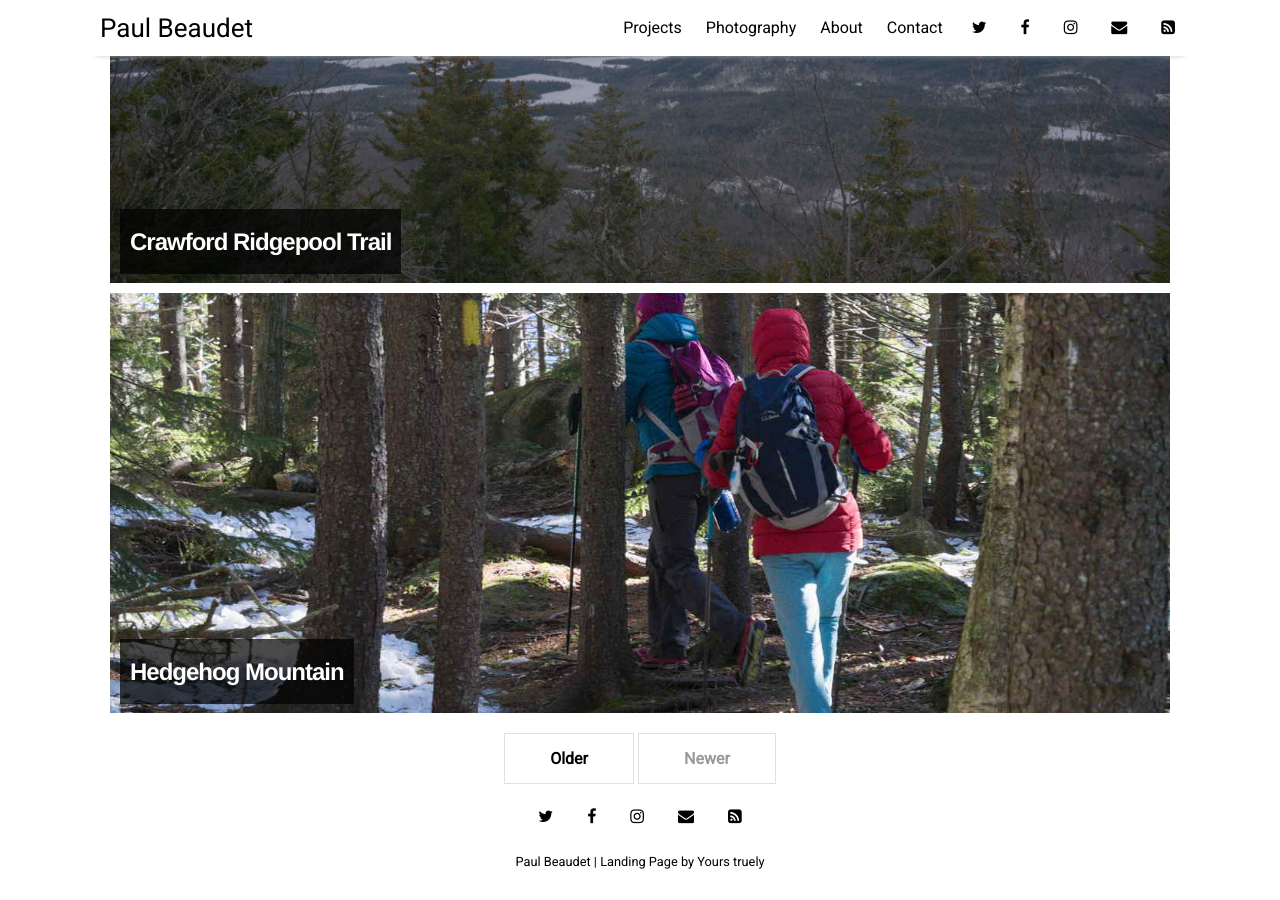
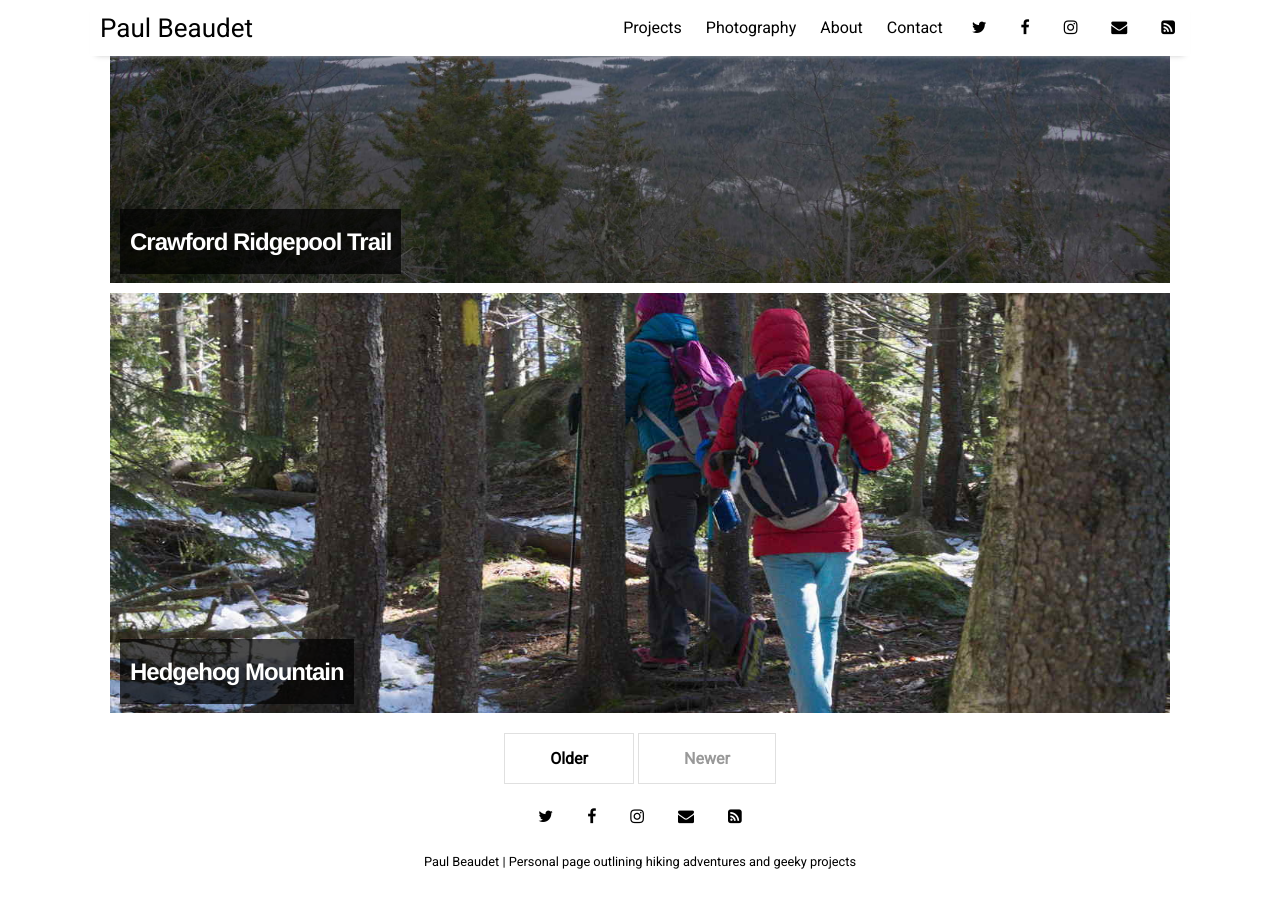
Before and after one commit to PaulBeaudet/paulbeaudet.github.io, a Jekyll site: the page built from index.html, in a window 1280 px wide and 900 px high, scrolled down 1498 px. Built offline with Jekyll 4.4.1, drawn with Linux system fonts in a browser that asks for light colours; nearby versions of some CDN libraries; the list of posts is cut into pages by our own code.

Commit message:
Make the discription make more sence

```diff
--- a/_config.yml
+++ b/_config.yml
@@ -15,8 +15,8 @@ sass:
 
 # Customise atom feed settings (this is where Jekyll-Feed gets configuration information)
 title:       "Paul Beaudet"
-description: "Landing Page"
-author:      "Yours truely"
+description: "Personal page outlining hiking adventures and geeky projects"
+author:      "Paul Beaudet"
 
 # RSS 2.0 can be used instead of Atom by uncommenting following two lines
 #feed:
--- a/_includes/footer.html
+++ b/_includes/footer.html
@@ -2,5 +2,5 @@
   {% for item in site.data.settings.social %}
     <a href="{{ item.link }}" class="menu-link" target="_blank"><i class="fa fa-{{ item.icon }}" aria-hidden="true"></i></a>
   {% endfor %}
-  <div class="post-date"><a href="{{ site.github.url }}/">{{ site.title }} | {{ site.description }} by {{ site.author }}</a></div>
+  <div class="post-date"><a href="{{ site.github.url }}/">{{ site.title }} | {{ site.description }}</a></div>
 </footer>
```
